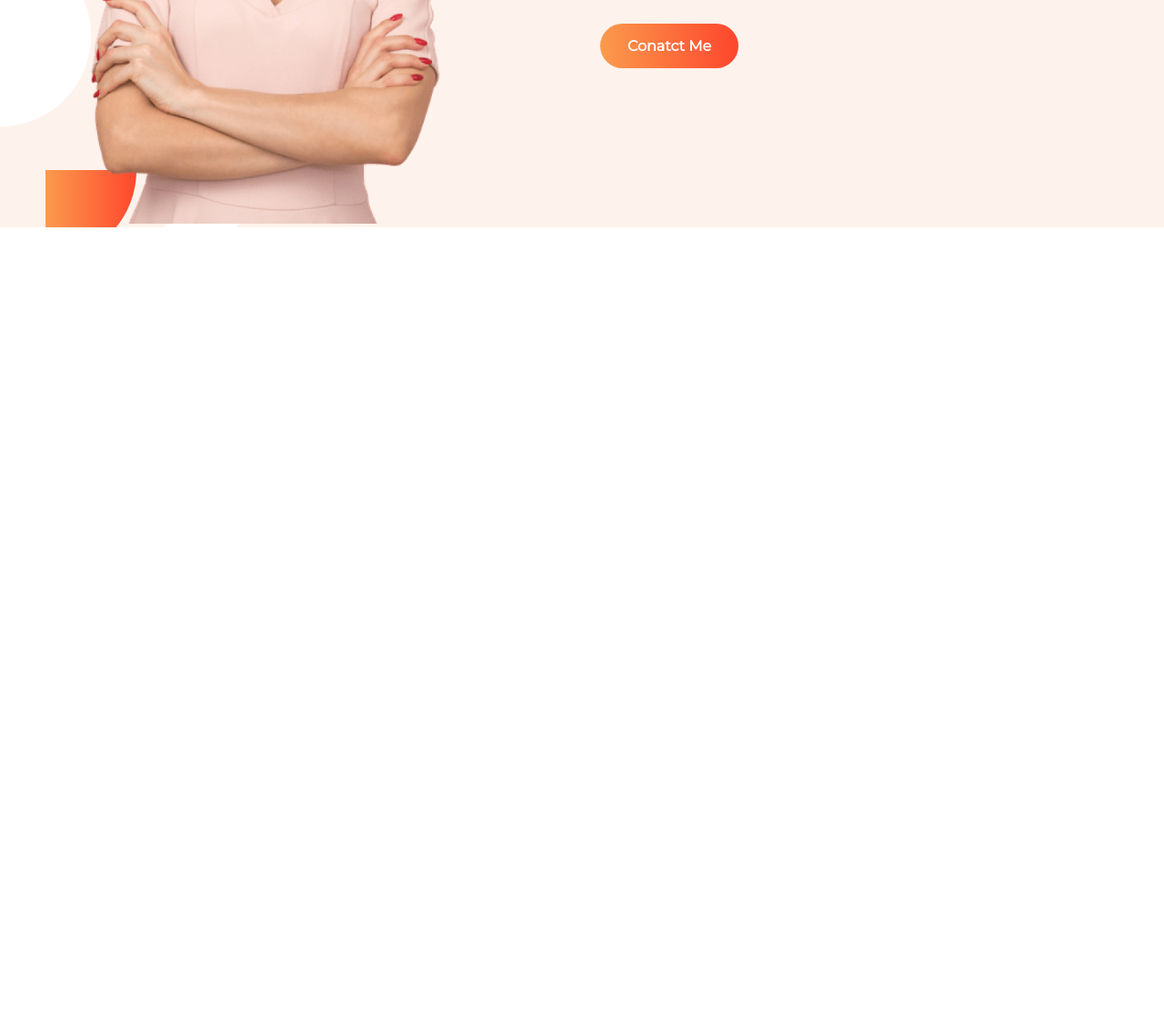
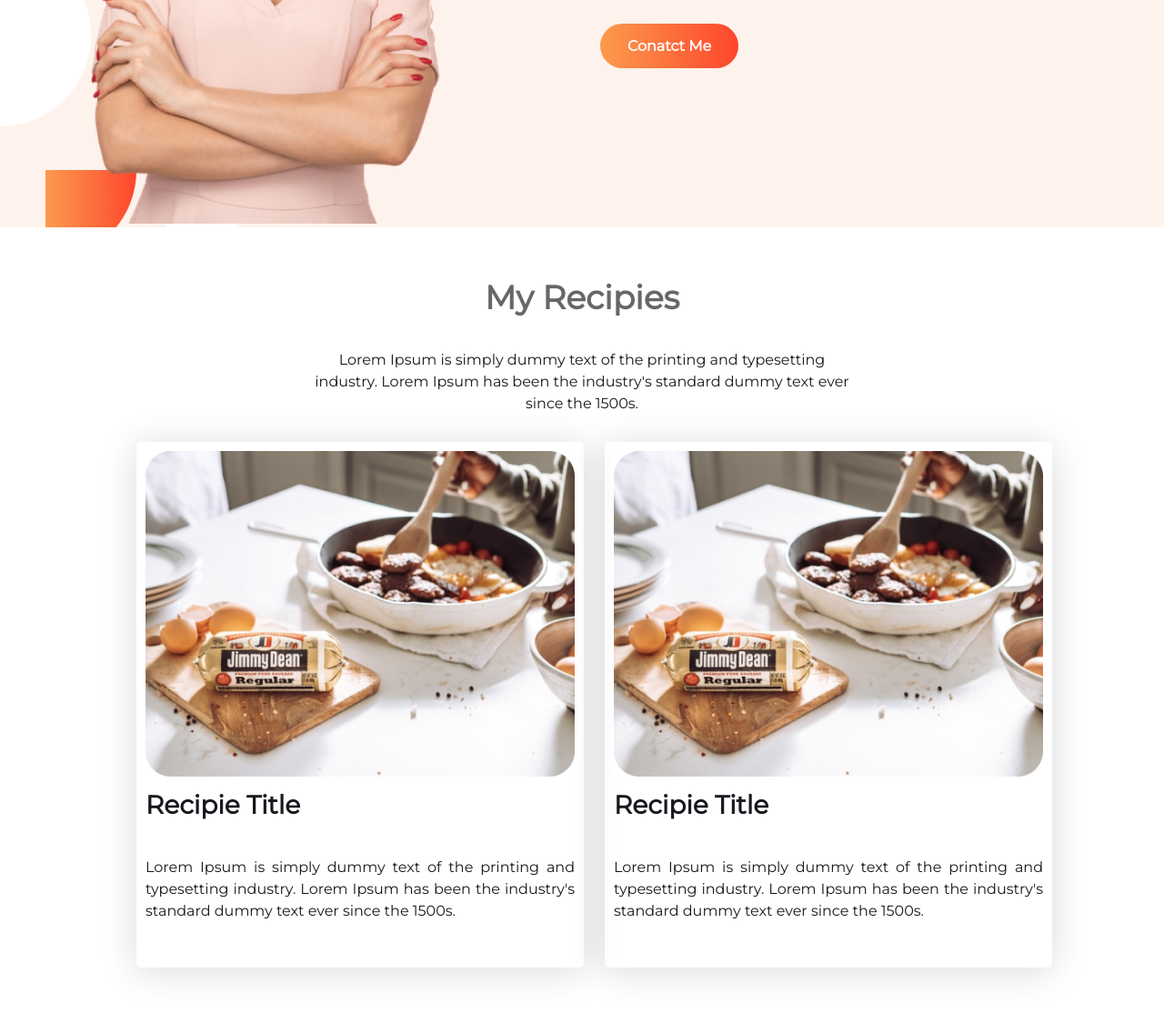
Before and after one commit to tarekrahman916/eat-healthy-pactice, a plain HTML site: page index.html in a window 1280 px wide. Shown: the part 1096-2210 px from the top of the page at 91% size. Before the commit the page ends 1396 px from the top, so only its background shows below. Drawn offline with Linux system fonts and the light colour scheme.

Commit message:
blog sectio added

```diff
--- a/index.html
+++ b/index.html
@@ -40,5 +40,26 @@
             </div>
         </div>
     </section>
+
+    <section class="blog">
+        <h2 class="blog-title">My Recipies</h2>
+        <p>Lorem Ipsum is simply dummy text of the printing and typesetting industry. Lorem Ipsum has been the industry's standard dummy text ever since the 1500s.</p>
+        <div class="flexible">
+            <div class="half-width">
+                <div class="card left-card">
+                    <img src="./images/food/Project Cover.jpg" alt="">
+                    <h3>Recipie Title</h3>
+                    <p>Lorem Ipsum is simply dummy text of the printing and typesetting industry. Lorem Ipsum has been the industry's standard dummy text ever since the 1500s.</p>
+                </div>
+            </div>
+            <div class="half-width right-card">
+                <div class="card">
+                    <img src="./images/food/Project Cover.jpg" alt="">
+                    <h3>Recipie Title</h3>
+                    <p>Lorem Ipsum is simply dummy text of the printing and typesetting industry. Lorem Ipsum has been the industry's standard dummy text ever since the 1500s.</p>
+                </div>
+            </div>
+        </div>
+    </section>
 </body>
 </html>
--- a/style.css
+++ b/style.css
@@ -24,6 +24,11 @@ h1{
 h2{
     font-size: 40px;
     font-weight: 700;
+    line-height: 54px;
+}
+h3{
+    font-size: 28px;
+    color: #18191F;
     line-height: 54px;
 }
 
@@ -101,3 +106,47 @@ p{
 .about-items p{
     margin-bottom: 100px;
 }
+
+/* blog style starts here */
+
+.blog-title{
+    font-size: 36px;
+    font-weight: 700;
+    color: #676767;
+    text-align: center;
+
+}
+
+.blog p{
+    text-align: center;
+    width: 600px;
+    margin: 0 auto;
+    padding-top: 30px;
+
+}
+
+.card{
+    width: 80%;
+    margin-top: 30px;
+    padding: 10px;
+    padding-bottom: 50px;
+    border-radius: 5px;
+    box-shadow: 0px 4px 40px rgba(0, 0, 0, 0.15);
+
+}
+
+.card img{
+    width: 100%;
+}
+
+.card p{
+    width: 100%;
+    text-align: justify;
+}
+
+.left-card{
+    margin-left: 150px;
+}
+.right-card{
+    margin-left: 50px;
+}
```
